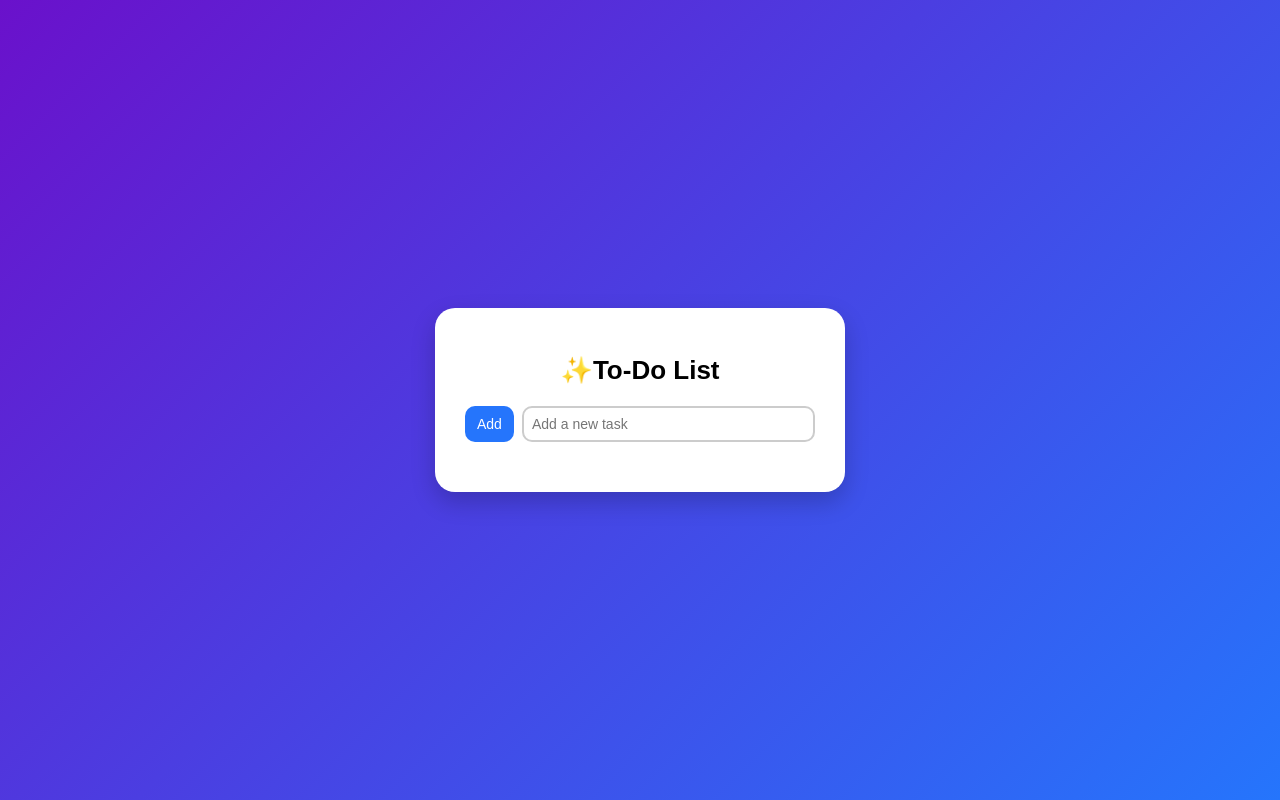
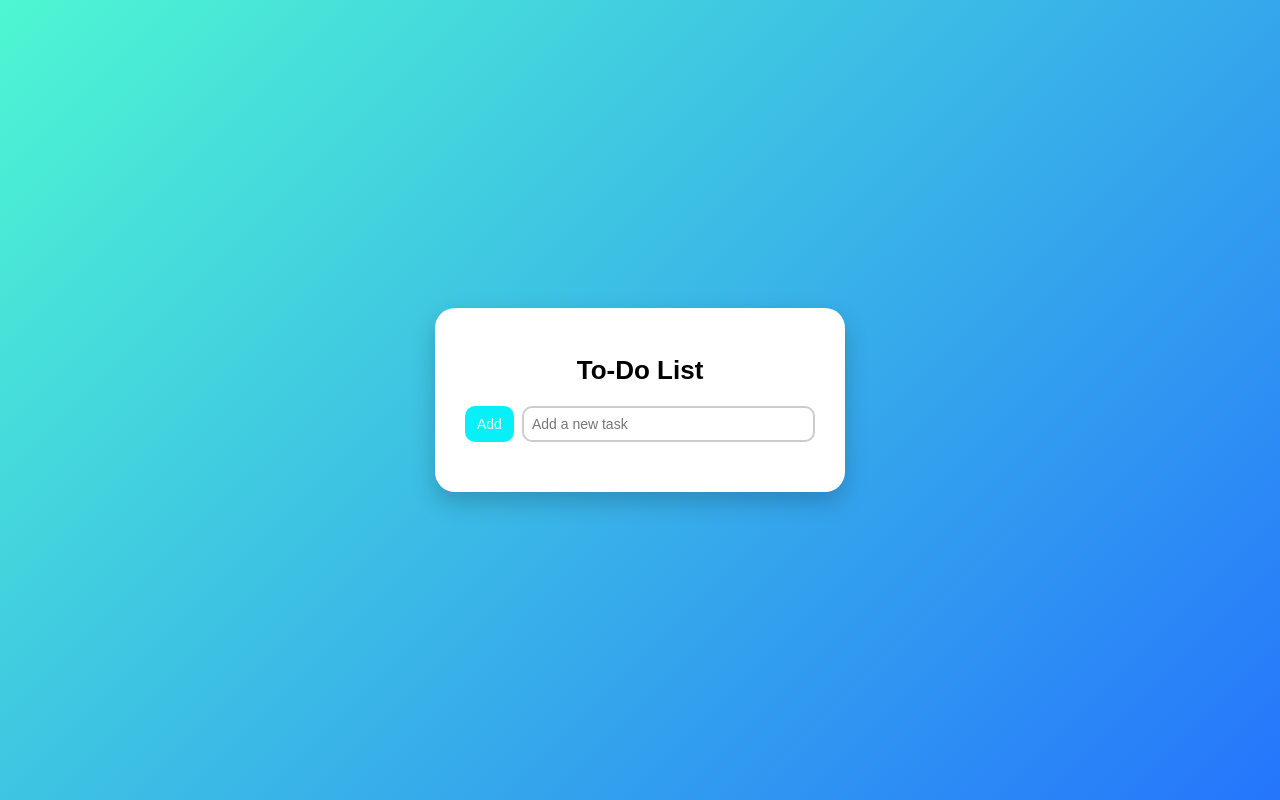
Before and after one commit to mapajumerasui-crypto/ToDo-PWA, a plain HTML site: page index.html in a window 1280 px wide. Drawn offline with Linux system fonts and the light colour scheme.

Commit message:
Update index.html

```diff
--- a/index.html
+++ b/index.html
@@ -10,13 +10,12 @@
     body {
       margin: 0;
       font-family: Arial, sans-serif;
-      background: linear-gradient(135deg, #6a11cb, #2575fc);
+      background: linear-gradient(135deg, #4ef7d2, #2575fc);
       display: flex;
       justify-content: center;
       align-items: center;
       min-height: 100vh;
     }
-
     .container {
       background: white;
       padding: 30px;
@@ -25,17 +24,14 @@
       box-shadow: 0 10px 25px rgba(0,0,0,0.2);
       text-align: center;
     }
-
     h1 {
       margin-bottom: 20px;
       font-size: 26px;
     }
-
     .input-area {
       display: flex;
       gap: 8px;
     }
-
     input {
       flex: 1;
       padding: 8px;
@@ -43,27 +39,23 @@
       border: 2px solid #ccc;
       font-size: 14px;
     }
-
     button {
       padding: 8px 12px;
       border: none;
       border-radius: 10px;
-      background: #2575fc;
+      background: #07f0f8;
       color: white;
       cursor: pointer;
       font-size: 14px;
     }
-
     button:hover {
-      background: #1b5edc;
+      background: #15dafd;
     }
-
     ul {
       list-style: none;
       padding: 0;
       margin-top: 20px;
     }
-
     li {
       background: #f2f2f2;
       margin: 8px 0;
@@ -74,12 +66,10 @@
       align-items: center;
       font-size: 14px;
     }
-
     li.completed span {
       text-decoration: line-through;
       color: gray;
     }
-
     .delete-btn {
       background: crimson;
       padding: 4px 8px;
@@ -88,30 +78,18 @@
     }
   </style>
 </head>
-
 <body>
-
 <div class="container">
-  <h1>✨To-Do List</h1>
-
+  <h1>To-Do List</h1>
   <div class="input-area">
     <button onclick="addTask()">Add</button>
     <input type="text" id="taskInput" placeholder="Add a new task">
   </div>
-
   <ul id="taskList"></ul>
 </div>
-
 <script>
   const taskInput = document.getElementById("taskInput");
   const taskList = document.getElementById("taskList");
-
-  // Load saved tasks
-  window.onload = function () {
-    const savedTasks = JSON.parse(localStorage.getItem("tasks")) || [];
-    savedTasks.forEach(task => createTask(task.text, task.completed));
-  };
-
   function saveTasks() {
     const tasks = [];
     document.querySelectorAll("#taskList li").forEach(li => {
@@ -122,27 +100,22 @@
     });
     localStorage.setItem("tasks", JSON.stringify(tasks));
   }
-
   function addTask() {
     const text = taskInput.value.trim();
     if (text === "") return;
-
     createTask(text, false);
     taskInput.value = "";
     saveTasks();
   }
-
   function createTask(text, completed) {
     const li = document.createElement("li");
     if (completed) li.classList.add("completed");
-
     const span = document.createElement("span");
     span.textContent = text;
     span.onclick = () => {
       li.classList.toggle("completed");
       saveTasks();
     };
-
     const deleteBtn = document.createElement("button");
     deleteBtn.textContent = "X";
     deleteBtn.className = "delete-btn";
@@ -150,7 +123,6 @@
       li.remove();
       saveTasks();
     };
-
     li.appendChild(span);
     li.appendChild(deleteBtn);
     taskList.appendChild(li);
```
